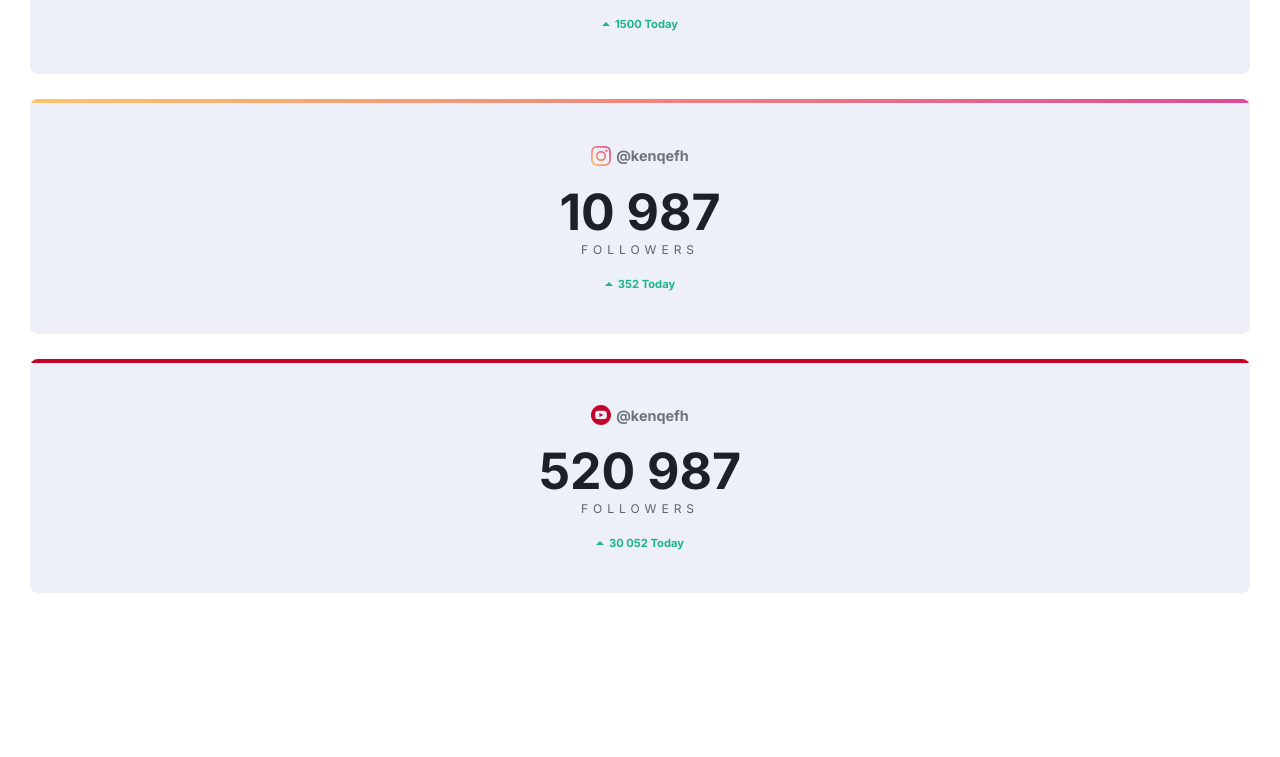
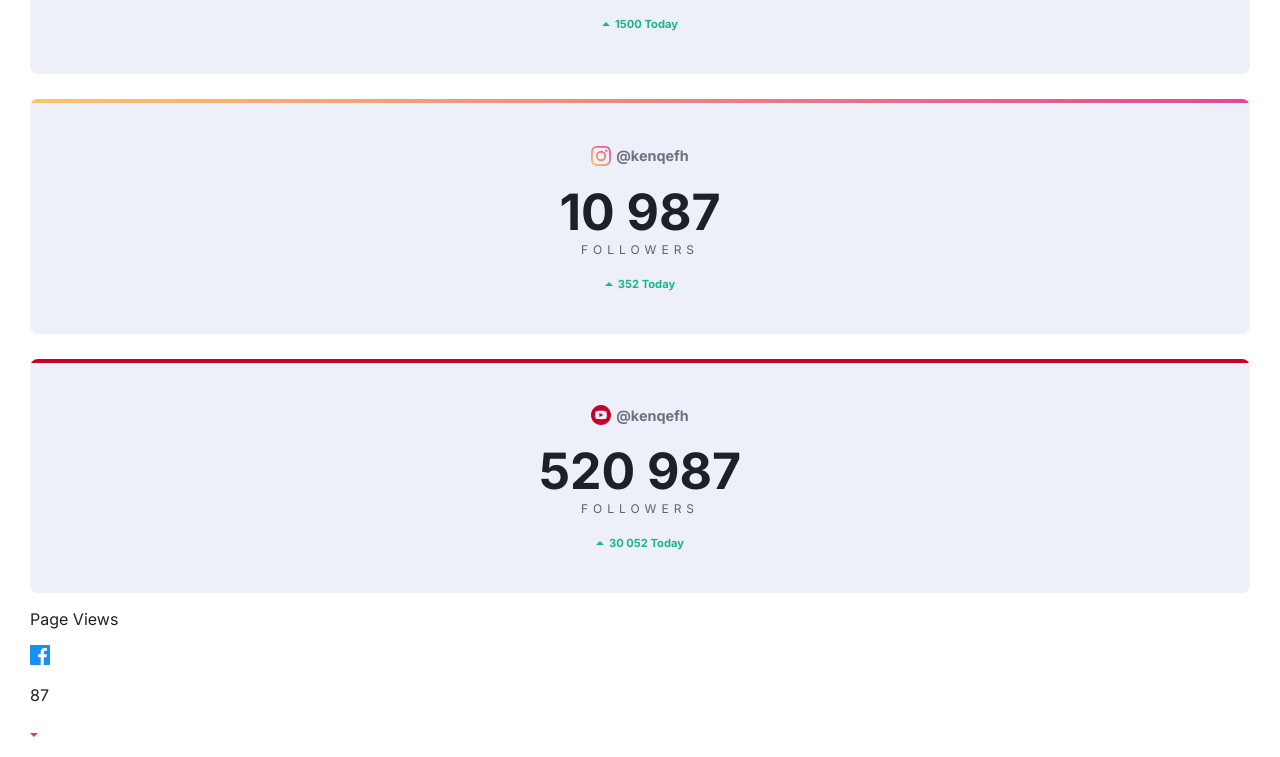
Before and after one commit to kenqefh/dark_mode, a plain HTML site: page index.html in a window 1280 px wide. Shown: the part 594-1351 px from the top of the page. Before the commit the page ends 1187 px from the top, so only its background shows below. Drawn offline with Linux system fonts and the light colour scheme.

Commit message:
adding card-small

```diff
--- a/index.html
+++ b/index.html
@@ -78,7 +78,16 @@
      </section>
      <section class="overview">
          <div class="wrapper">
-
+             <div class="card-small">
+                 <p class="card-small-views">Page Views</p>
+                 <p class="card-small-icon">
+                     <img src="images/icon-facebook.svg" alt="">
+                 </p>
+                 <p class="card-small-number">87</p>
+                 <p class="card-small-percentage">
+                     <img src="images/icon-down.svg" alt="">
+                 </p>
+             </div>
          </div>
      </section>
 </body>
```
